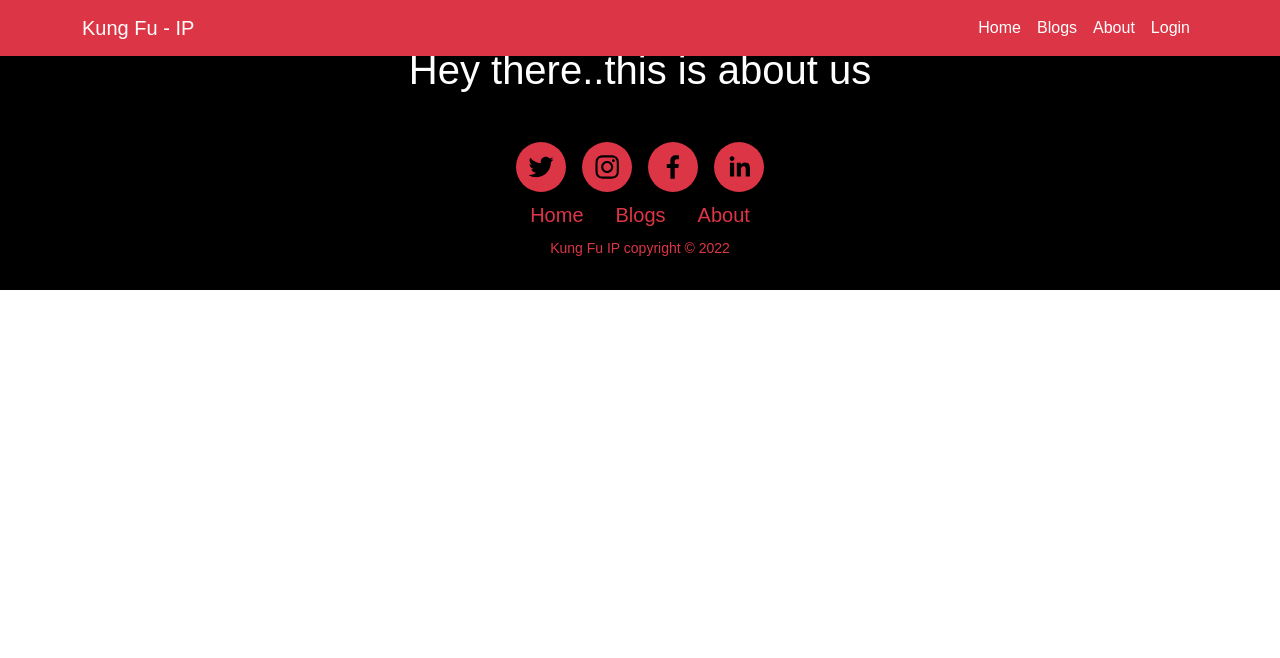
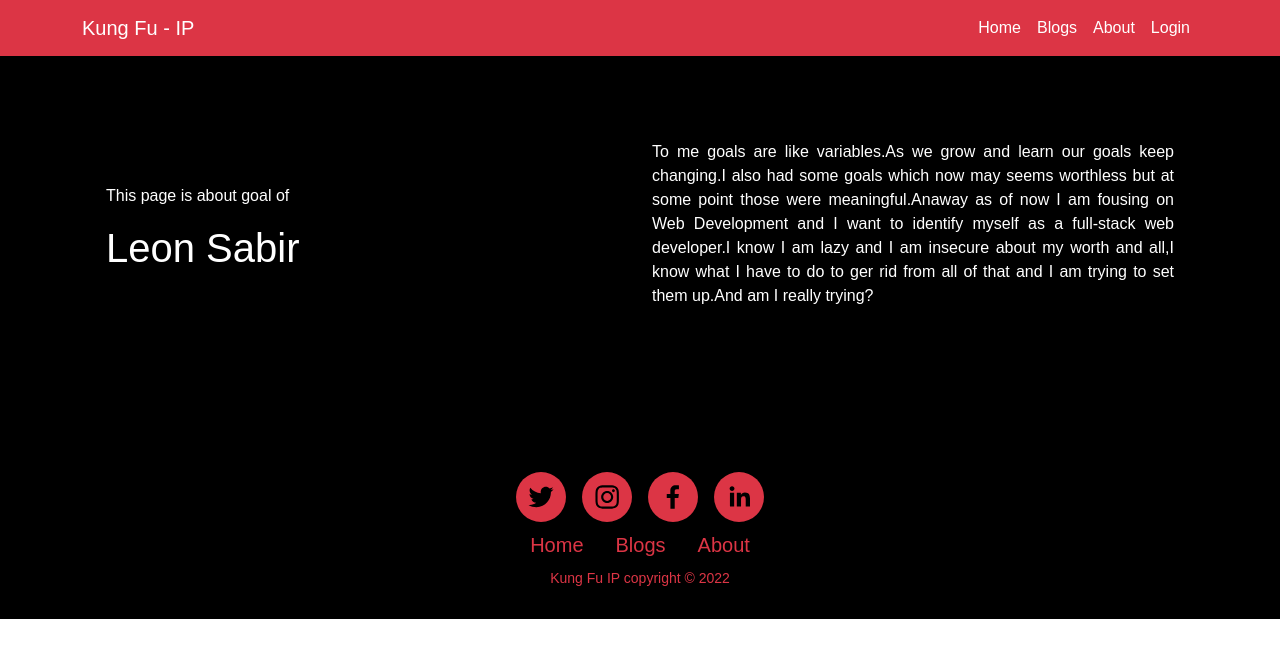
Before and after one commit to leonsabirwm/Kungfu-IP, a React (Create React App) app: page /about in a window 1280 px wide. Shown: the top 658 px of the page. Built offline with nearby package versions, Linux system fonts and the light colour scheme; no server answers.

Commit message:
about section added

```diff
--- a/src/App.js
+++ b/src/App.js
@@ -4,16 +4,17 @@ import About from './Components/About/About';
 import Blogs from './Components/Blogs/Blogs';
 import Checkout from './Components/Checkout/Checkout';
 import Footer from './Components/Footer/Footer';
-import NavBar from './Components/Header/Header';
+import Header from './Components/Header/Header';
 import Login from './Components/Login/Login';
 import Main from './Components/Main/Main';
+import NotFound from './Components/NotFound/NotFound';
 import RequireAuth from './Components/RequireAuth/RequireAuth';
 import Signup from './Components/Signup/Signup';
 
 function App() {
   return (
     <div className="App bg-black">
-    <NavBar></NavBar>
+    <Header></Header>
     <Routes>
       <Route path='/'element={<Main></Main>}></Route>
       <Route path='/about'element={<About></About>}></Route>
@@ -25,6 +26,7 @@ function App() {
       }></Route>
       <Route path='/login'element={<Login></Login>}></Route>
       <Route path='/signup' element={<Signup></Signup>}></Route>
+      <Route path='*' element={<NotFound></NotFound>}></Route>
     </Routes>
     <Footer></Footer>
     </div>
--- /dev/null
+++ b/src/Components/About/About.css
@@ -0,0 +1,8 @@
+.about-section{
+    padding-top: 140px;
+    padding-bottom: 100px;
+
+}
+.about-paragraph{
+    text-align: justify;
+}
--- a/src/Components/About/About.js
+++ b/src/Components/About/About.js
@@ -1,10 +1,16 @@
 import React from 'react';
+import './About.css'
 
 const About = () => {
     return (
-        <div className='text-white'>
-            <h2>This is about</h2>
-            <h1>Hey there..this is about us</h1>
+        <div className='text-white about-section d-flex align-items-center row container mx-auto'>
+           <div className='d-flex  flex-column justify-content-center align-items-start col-lg-6 col-12 mb-lg-0 mb-5'>
+               <p className='text-nowrap'>This page is about goal of</p>
+               <h1 className='fs-1 text-nowrap'>Leon Sabir</h1>
+               </div>
+           <div className='col-lg-6 col-12'>
+               <p className='about-paragraph'>To me goals are like variables.As we grow and learn our goals keep changing.I also had some goals which now may seems worthless but at some point those were meaningful.Anaway as of now I am fousing on Web Development and I want to identify myself as a full-stack web developer.I know I am lazy and I am insecure about my worth and all,I know what I have to do to ger rid from all of that and I am trying to set them up.And am I really trying?</p>
+           </div>
         </div>
     );
 };
--- a/src/Components/Checkout/Checkout.js
+++ b/src/Components/Checkout/Checkout.js
@@ -6,7 +6,7 @@ const Checkout = () => {
         <div className='text-white'>
            <div className='checkout-form'>
               <div>
-              <h4 className=''>Peronsal Info</h4>
+              <h4 className=''>Personal Info</h4>
                <input className='border-0 outline-0 w-25 mb-4' type="text" placeholder='Your Name' />
                <br />
                <input className='border-0 outline-0 w-25 mb-4' type="text" placeholder='You Phone' />
--- a/src/Components/Login/Login.js
+++ b/src/Components/Login/Login.js
@@ -28,7 +28,6 @@ const Login = () => {
     }
     const handlePasswordInput = (event)=>{
         setUserInfo({...userInfo,password:event.target.value})
-        console.log(userInfo.password);
     }
     const handleFormSubmit = (event) => {
         event.preventDefault();
--- a/src/Components/NotFound/NotFound.js
+++ b/src/Components/NotFound/NotFound.js
@@ -3,7 +3,7 @@ import React from 'react';
 const NotFound = () => {
     return (
         <div  style={{height : '400px'}} className='w-100 d-flex justify-content-center align-items-center'>
-            <h1 className='text-danger'>404 Page Not Found</h1>
+            <h1 className='text-danger'>404...Page Not Found</h1>
         </div>
     );
 };
```
